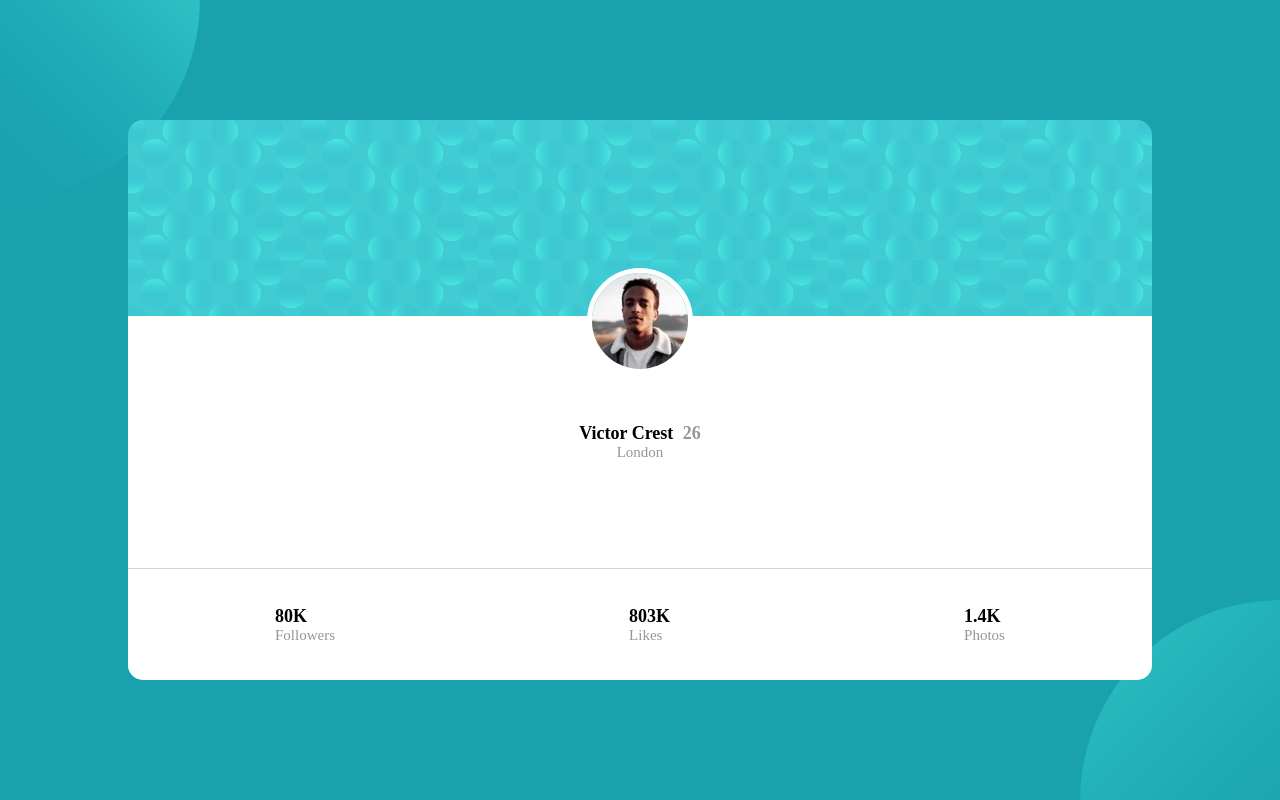
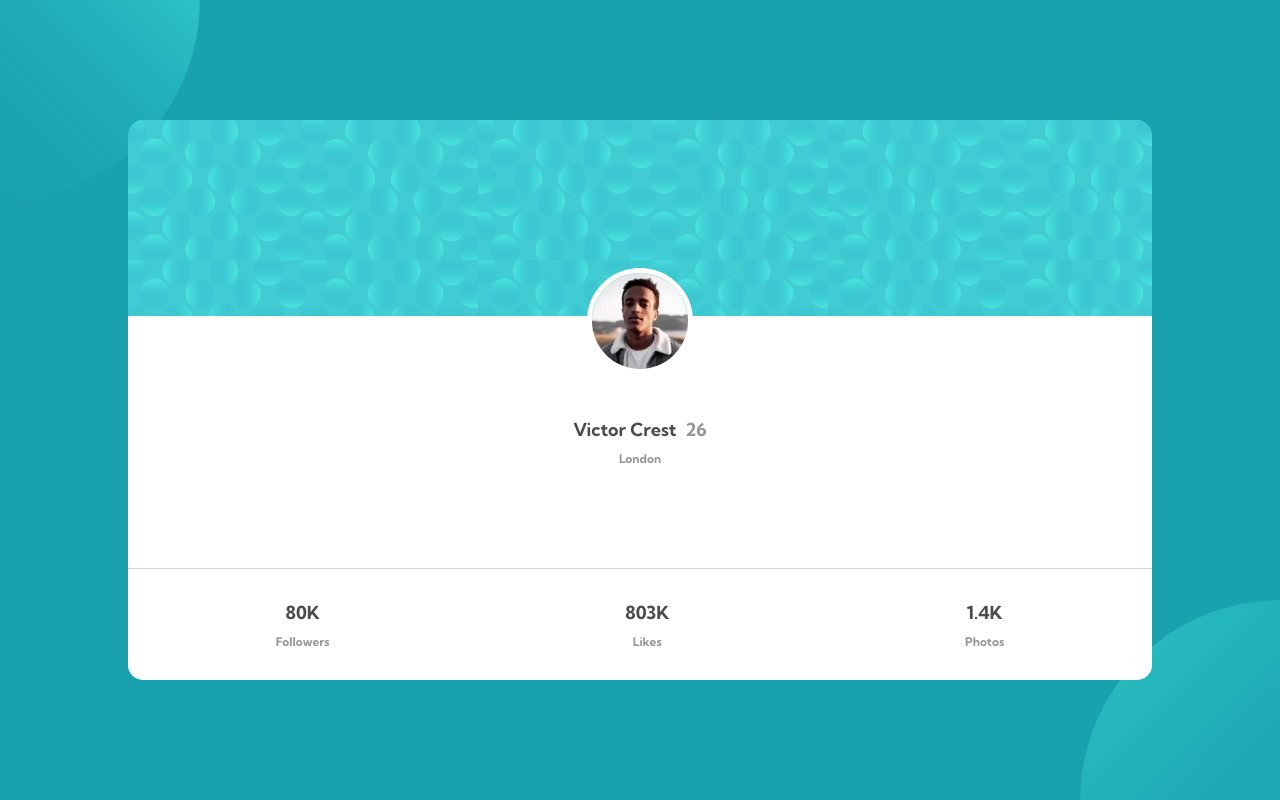
Before and after one commit to AndreySkopintsev/profile-card-component, a plain HTML site: page index.html in a window 1280 px wide. Drawn offline with Linux system fonts and the light colour scheme.

Commit message:
added fonts

```diff
--- a/style.css
+++ b/style.css
@@ -1,3 +1,5 @@
+@import url('https://fonts.googleapis.com/css2?family=Kumbh+Sans:wght@700&display=swap');
+
 *{
     box-sizing: border-box;
     padding: 0;
@@ -56,12 +58,17 @@
 }
 
 h2{
+    color: rgba(0, 0, 0, .7);
     font-size: 18px;
+    font-family: 'Kumbh Sans', sans-serif;
 }
 
 p{
+    margin-top: 10px;
     color: hsl(0, 0%, 59%);
-    font-size: 15px;
+    font-size: 12px;
+    font-weight: 400;
+    font-family: 'Kumbh Sans', sans-serif;
 }
 
 span{
@@ -85,3 +92,10 @@ span{
     width: 100%;
     border-top: 1px solid hsla(0, 0%, 59%,0.4);
 }
+
+.stat{
+    display: flex;
+    flex-direction: column;
+    justify-content: center;
+    align-items: center;
+}
```
